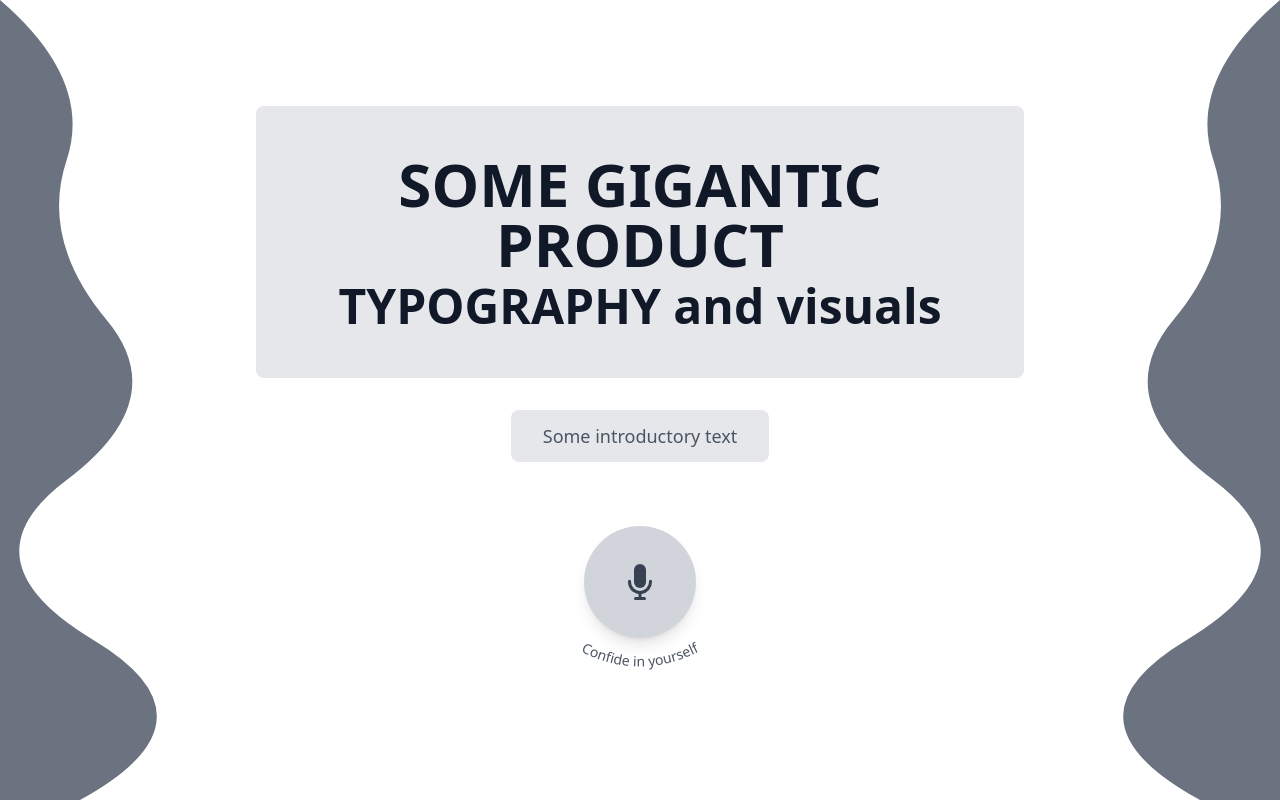
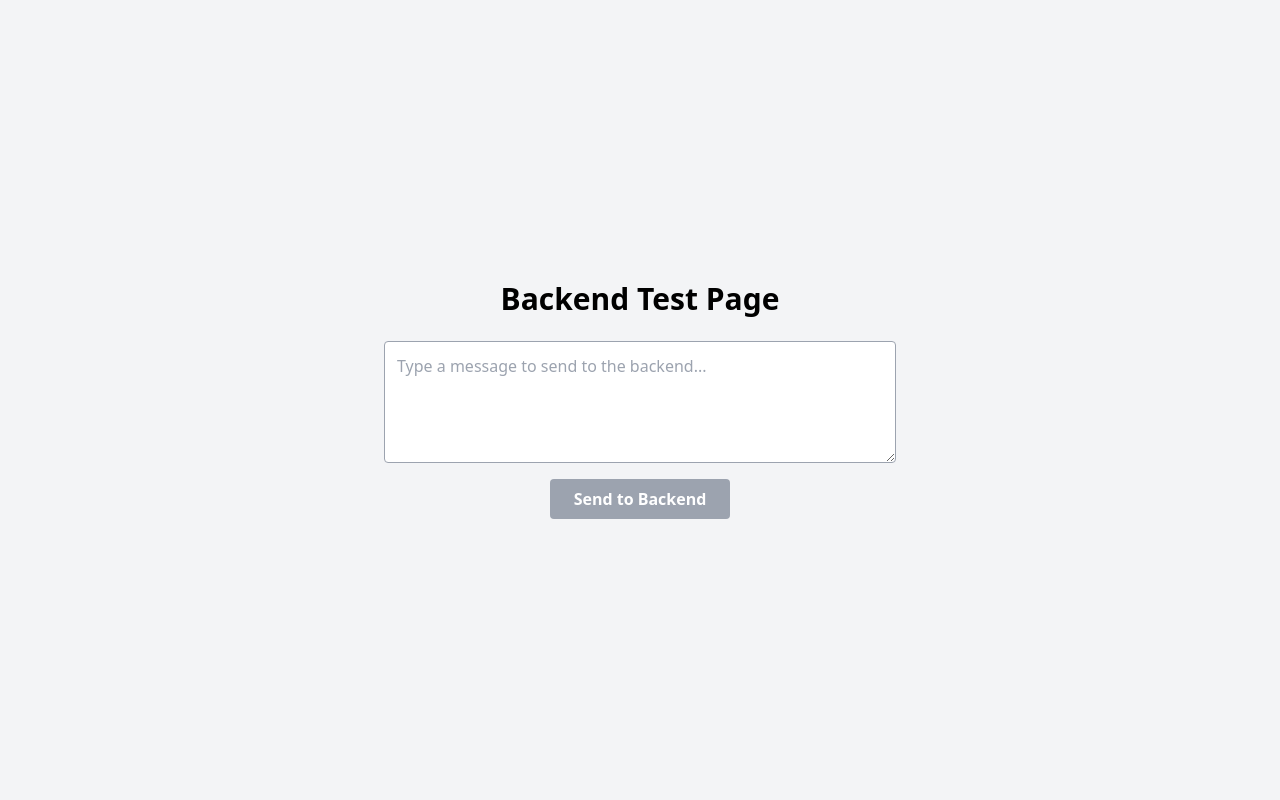
Before and after one commit to vuer13/Stormhacks, a React (Create React App) app in the folder frontend/: page /test in a window 1280 px wide. Built offline with nearby package versions, Linux system fonts and the light colour scheme.

Commit message:
Added a test page, and set up CORS, successful communication with backend but the eleven labs audio doesnt work

```diff
--- a/frontend/package.json
+++ b/frontend/package.json
@@ -9,6 +9,7 @@
     "@testing-library/user-event": "^13.5.0",
     "react": "^19.2.0",
     "react-dom": "^19.2.0",
+    "react-router-dom": "^7.9.3",
     "react-scripts": "5.0.1",
     "web-vitals": "^2.1.4"
   },
--- /dev/null
+++ b/frontend/src/TestPage.js
@@ -0,0 +1,70 @@
+import React, { useState } from "react";
+
+function TestPage() {
+  const [input, setInput] = useState("");
+  const [response, setResponse] = useState("");
+  const [audioUrl, setAudioUrl] = useState(null);
+  const [loading, setLoading] = useState(false);
+
+  const handleSend = async () => {
+    setLoading(true);
+    setResponse("");
+    setAudioUrl(null);
+
+    try {
+      const res = await fetch("http://localhost:5000/generate", {
+        method: "POST",
+        headers: { "Content-Type": "application/json" },
+        body: JSON.stringify({ text: input }),
+      });
+
+      if (!res.ok) throw new Error("Backend request failed");
+
+      const data = await res.json();
+      setResponse(data.gemini_response);
+      setAudioUrl(`http://localhost:5000/${data.audio_path}`);
+    } catch (err) {
+      console.error(err);
+      setResponse("Error: Could not reach backend.");
+    } finally {
+      setLoading(false);
+    }
+  };
+
+  return (
+    <div className="h-screen w-screen flex flex-col items-center justify-center bg-gray-100 p-8">
+      <h1 className="text-3xl font-bold mb-6">Backend Test Page</h1>
+
+      <textarea
+        className="border border-gray-400 rounded p-3 w-full max-w-lg mb-4"
+        rows="4"
+        value={input}
+        onChange={(e) => setInput(e.target.value)}
+        placeholder="Type a message to send to the backend..."
+      />
+
+      <button
+        onClick={handleSend}
+        className="px-6 py-2 bg-blue-500 text-white font-semibold rounded hover:bg-blue-600 disabled:bg-gray-400"
+        disabled={loading || !input}
+      >
+        {loading ? "Processing..." : "Send to Backend"}
+      </button>
+
+      {response && (
+        <div className="mt-6 bg-white shadow rounded p-4 w-full max-w-lg">
+          <h2 className="font-bold mb-2">Gemini Response:</h2>
+          <p className="text-gray-800">{response}</p>
+        </div>
+      )}
+
+      {audioUrl && (
+        <div className="mt-6">
+          <audio controls src={audioUrl} />
+        </div>
+      )}
+    </div>
+  );
+}
+
+export default TestPage;
--- a/frontend/src/index.js
+++ b/frontend/src/index.js
@@ -1,16 +1,20 @@
-import React from 'react';
-import ReactDOM from 'react-dom/client';
+import React from "react";
+import ReactDOM from "react-dom/client";
+import { BrowserRouter, Routes, Route } from "react-router-dom";
+import App from "./App";
+import TestPage from "./TestPage";
 import './index.css';
-import App from './App';
 import reportWebVitals from './reportWebVitals';
 
-const root = ReactDOM.createRoot(document.getElementById('root'));
+const root = ReactDOM.createRoot(document.getElementById("root"));
 root.render(
-  <React.StrictMode>
-    <App />
-  </React.StrictMode>
+  <BrowserRouter>
+    <Routes>
+      <Route path="/" element={<App />} />
+      <Route path="/test" element={<TestPage />} />
+    </Routes>
+  </BrowserRouter>
 );
-
 // If you want to start measuring performance in your app, pass a function
 // to log results (for example: reportWebVitals(console.log))
 // or send to an analytics endpoint. Learn more: https://bit.ly/CRA-vitals
```
Also changed, not shown: 2 other files (tests, documents, lock files or other folders).
